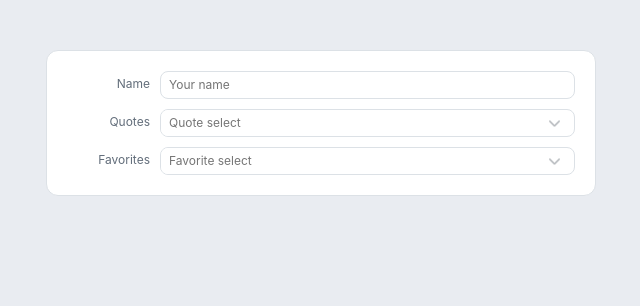
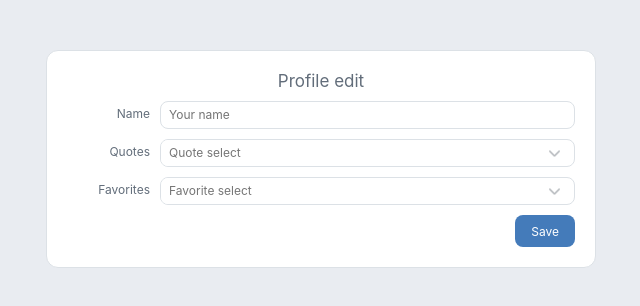
Before and after one commit to Britanskii/vk-input, a React (Create React App) app: page / in a window 1280 px wide. Shown: the top 306 px of the page, without its empty margins (319-959 px from the left). Built offline with nearby package versions, Linux system fonts and the light colour scheme; no server answers.

Commit message:
add: ProfileForm, SubmitButton fix: FormProvider, useForm, app, dropdown

```diff
--- a/src/app/App.tsx
+++ b/src/app/App.tsx
@@ -1,36 +1,14 @@
-import React, { useEffect, useState } from "react"
+import React from "react"
 import "./styles/reset.css"
 import s from "./app.module.css"
-import { FormProvider } from "../shared/context/formContext/ui/FormProvider"
-import { Dropdown, IListItem } from "../shared/ui/Dropdown/Dropdown"
-import { Input } from "../shared/ui"
-import { Album, getAlbums } from "../shared/services/placeholder/getAlbums"
-import { parseToDropdownData } from "../shared/lib/parseToDropdownData"
-import { getUsers, User } from "../shared/services/placeholder/getUsers"
-import { Label } from "../shared/ui/Label/Label"
+import { ProfileForm } from "../widgets/ProfileForm/ProfileForm"
 
 const App = () => {
-	const [albumList, setAlbumList] = useState<IListItem[]>([])
-	const [userList, setUserList] = useState<IListItem[]>([])
 
-	useEffect(() => {
-		getAlbums()
-			.then((data) => parseToDropdownData<Album>(data, "id", "title"))
-			.then(setAlbumList)
-		getUsers()
-			.then((data) => parseToDropdownData<User>(data, "id", "username"))
-			.then(setUserList)
-	}, [])
 
 	return(
 		<div className={s.app}>
-			<FormProvider>
-				<Label label={"Name"} name={"name"}>
-					<Input placeholder={"Your name"} name={"name"}/>
-				</Label>
-				<Dropdown label={"Quotes"} placeholder={"Quote select"} initialList={albumList} name={"quotes"}/>
-				<Dropdown label={"Favorites"}  placeholder={"Favorite select"} initialList={userList} name={"favorites"}/>
-			</FormProvider>
+			<ProfileForm/>
 		</div>
 	)
 }
--- a/src/app/app.module.css
+++ b/src/app/app.module.css
@@ -1,7 +1,4 @@
 .app {
-    display: flex;
-    flex-direction: column;
-    gap: 10px;
     margin: 50px auto 0 auto;
     max-width: 550px;
     height: fit-content;
@@ -10,9 +7,3 @@
     padding: 20px;
     border: 1px solid var(--separator-color);
 }
-
-@media (max-width: 800px) {
-    .app {
-        gap: 20px;
-    }
-}
--- a/src/shared/context/formContext/lib/useForm.ts
+++ b/src/shared/context/formContext/lib/useForm.ts
@@ -3,13 +3,16 @@ import { FormContext } from "../ui/FormProvider"
 
 type UseForm<T> = keyof T
 
-export const useForm = <T>(field: UseForm<T>) => {
+export const useForm = <T>(field?: UseForm<T>) => {
 	const { form, setForm } = useContext(FormContext)
 
 	const setField = (value: any) => {
-		const newValues = { ...form.current, [field]: value }
+		const newValues = { ...form.current }
+		if (field) {
+			newValues[field] = value
+		}
 		setForm?.(newValues)
 	}
 
-	return { values: form.current, setField }
+	return { values: form, setField }
 }
--- a/src/shared/context/formContext/ui/FormProvider.tsx
+++ b/src/shared/context/formContext/ui/FormProvider.tsx
@@ -1,4 +1,4 @@
-import { createContext, ReactNode, useMemo, useRef } from "react"
+import { createContext, ReactNode, useRef } from "react"
 
 export interface FormContextProps {
 	form?: any,
@@ -6,13 +6,14 @@ export interface FormContextProps {
 }
 
 interface FormProviderProps {
+	className?: string
 	children: ReactNode
 }
 
 export const FormContext = createContext<FormContextProps>({})
 
 export const FormProvider = (props: FormProviderProps) => {
-	const { children } = props
+	const { children, className = "" } = props
 
 	const form = useRef({})
 
@@ -20,12 +21,13 @@ export const FormProvider = (props: FormProviderProps) => {
 		form.current = value
 	}
 
-	const initialValue = useMemo(() => ({ form, setForm }), [])
-
+	const initialValue = { form: form, setForm }
 
 	return (
 		<FormContext.Provider value={initialValue}>
-			{children}
+			<form className={className}>
+				{children}
+			</form>
 		</FormContext.Provider>
 	)
 }
--- a/src/shared/ui/Dropdown/MobileList/MobileList.tsx
+++ b/src/shared/ui/Dropdown/MobileList/MobileList.tsx
@@ -6,6 +6,7 @@ import { Modal } from "../../Modal/Modal"
 import { IListItem } from "../Dropdown"
 import { MobileListItem } from "./MobileListItem/MobileListItem"
 import { ReactComponent as SearchIcon } from "../../../assets/icons/search.svg"
+import { useForm } from "../../../context/formContext/lib/useForm"
 
 interface MobileListProps {
     title: string
@@ -14,6 +15,7 @@ interface MobileListProps {
 	setList: (list: IListItem[]) => void
 	onChange: (value: string) => void
 	list: IListItem[]
+	name: string
 	setSelectedItems: Dispatch<SetStateAction<IListItem[]>>
 	selectedItems: IListItem[]
 }
@@ -23,11 +25,13 @@ const mergeListsUnique = (firstList: IListItem[], secondList: IListItem[]) => {
 		!firstList.some((selectedItem) => selectedItem.id === item.id))]
 }
 
-export const MobileList: FC<MobileListProps> = ({ title,  list, selectedItems, setSelectedItems, onChange, isOpen, onClose }) => {
+export const MobileList: FC<MobileListProps> = ({ title,  list, name, selectedItems, setSelectedItems, onChange, isOpen, onClose }) => {
 	const [innerSelectedItems, setInnerSelectedItems] = useState<IListItem[]>(selectedItems)
 	const [firstSelectedItemsList, setFirstSelectedItemsList] = useState<IListItem[]>(list)
 	const [value, setValue] = useState("")
 	const inputRef = useRef<HTMLInputElement>(null)
+
+	const { setField } = useForm(name)
 
 	const onReturnSelectedItemsState = useCallback( () => {
 		onClose()
@@ -44,6 +48,7 @@ export const MobileList: FC<MobileListProps> = ({ title,  list, selectedItems, s
 		setValue("")
 		setFirstSelectedItemsList(mergeListsUnique(innerSelectedItems, list))
 		setSelectedItems(innerSelectedItems)
+		setField(innerSelectedItems)
 	}, [innerSelectedItems])
 
 	useEffect(() => {
--- a/src/shared/ui/Input/Input.tsx
+++ b/src/shared/ui/Input/Input.tsx
@@ -23,7 +23,7 @@ type InputVariant = ValueOf<typeof InputVariant>
 interface InputProps<T> extends HTMLInputProps {
 	className?: string
 	classNameWrapper?: string
-	name: Extract<keyof T, string>
+	name?: Extract<keyof T, string>
 	variant?: InputVariant
 	value?: string
 	setValue?: (value: string) => void
@@ -32,14 +32,14 @@ interface InputProps<T> extends HTMLInputProps {
 }
 
 const InputRef = forwardRef(<T,>(props: InputProps<T>, ref: ForwardedRef<HTMLInputElement>) => {
-	const { name, icon, variant = InputVariant.DEFAULT, className = "", classNameWrapper= "",  value = "", setValue, setCaretPosition, ...otherProps } = props
+	const { name, icon, variant = InputVariant.DEFAULT, className = "", classNameWrapper= "",  value = "",  setValue, setCaretPosition, ...otherProps } = props
 	const [innerValue, setInnerValue] = useState("")
 
 	const { setField } = useForm<T>(name)
 
 	const onChange = (event: ChangeEvent<HTMLInputElement>) => {
 		const value = event.target.value
-		setField(value)
+		if (name) setField(value)
 		setInnerValue(value)
 		setValue?.(value)
 	}
--- /dev/null
+++ b/src/shared/ui/SubmitButton/SubmitButton.tsx
@@ -0,0 +1,24 @@
+import s from "./submitButton.module.css"
+import { FC, MouseEvent } from "react"
+
+import { useForm } from "../../context/formContext/lib/useForm"
+
+interface SubmitButtonProps {
+    className?: string
+}
+
+export const SubmitButton: FC<SubmitButtonProps> = (props) => {
+	const { className = "" } = props
+
+	const { values } = useForm()
+
+	const onSubmit = (event: MouseEvent<HTMLButtonElement>) => {
+		event.preventDefault()
+		console.log(values.current)
+		alert("Your data!\n" + JSON.stringify(values.current))
+	}
+
+	return (
+		<button type={"submit"} className={`${s.button} ${className}`} onClick={onSubmit}>Save</button>
+	)
+}
--- /dev/null
+++ b/src/shared/ui/SubmitButton/submitButton.module.css
@@ -0,0 +1,16 @@
+.button {
+    cursor: pointer;
+    border: none;
+    border-radius: var(--border-radius-s);
+    background-color: var(--secondary-color);
+    padding: 0 16px;
+    width: fit-content;
+    height: 32px;
+    color: var(--main-color);
+    font-size: var(--font-size-m)
+}
+
+.button:hover, .button:focus {
+    opacity: 0.8;
+    outline: none;
+}
--- /dev/null
+++ b/src/widgets/ProfileForm/ProfileForm.tsx
@@ -0,0 +1,42 @@
+import s from "./profileForm.module.css"
+
+import React, { FC, useEffect, useState } from "react"
+
+import { FormProvider } from "../../shared/context/formContext/ui/FormProvider"
+import { Label } from "../../shared/ui/Label/Label"
+import { Input } from "../../shared/ui"
+import { Dropdown, IListItem } from "../../shared/ui/Dropdown/Dropdown"
+import { SubmitButton } from "../../shared/ui/SubmitButton/SubmitButton"
+import { Album, getAlbums } from "../../shared/services/placeholder/getAlbums"
+import { parseToDropdownData } from "../../shared/lib/parseToDropdownData"
+import { getUsers, User } from "../../shared/services/placeholder/getUsers"
+
+interface ProfileFormProps {
+    className?: string
+}
+
+export const ProfileForm: FC<ProfileFormProps> = () => {
+	const [albumList, setAlbumList] = useState<IListItem[]>([])
+	const [userList, setUserList] = useState<IListItem[]>([])
+
+	useEffect(() => {
+		getAlbums()
+			.then((data) => parseToDropdownData<Album>(data, "id", "title"))
+			.then(setAlbumList)
+		getUsers()
+			.then((data) => parseToDropdownData<User>(data, "id", "username"))
+			.then(setUserList)
+	}, [])
+
+	return (
+		<FormProvider className={s.form}>
+			<h2 className={s.title}>Profile edit</h2>
+			<Label label={"Name"} name={"name"}>
+				<Input placeholder={"Your name"} name={"name"}/>
+			</Label>
+			<Dropdown label={"Quotes"} placeholder={"Quote select"} initialList={albumList} name={"quotes"}/>
+			<Dropdown label={"Favorites"}  placeholder={"Favorite select"} initialList={userList} name={"favorites"}/>
+			<SubmitButton className={s.submit}/>
+		</FormProvider>
+	)
+}
--- /dev/null
+++ b/src/widgets/ProfileForm/profileForm.module.css
@@ -0,0 +1,22 @@
+.form {
+    display: flex;
+    flex-direction: column;
+    gap: 10px;
+}
+
+.title {
+    text-align: center;
+    font-size: var(--font-size-b);
+    color: var(--subhead-color);
+    font-weight: normal;
+}
+
+.submit {
+    margin-left: auto;
+}
+
+@media (max-width: 800px) {
+    .form {
+        gap: 20px;
+    }
+}
```
Also changed, not shown: src/shared/ui/Dropdown/Dropdown.tsx (+15 -8 lines).
